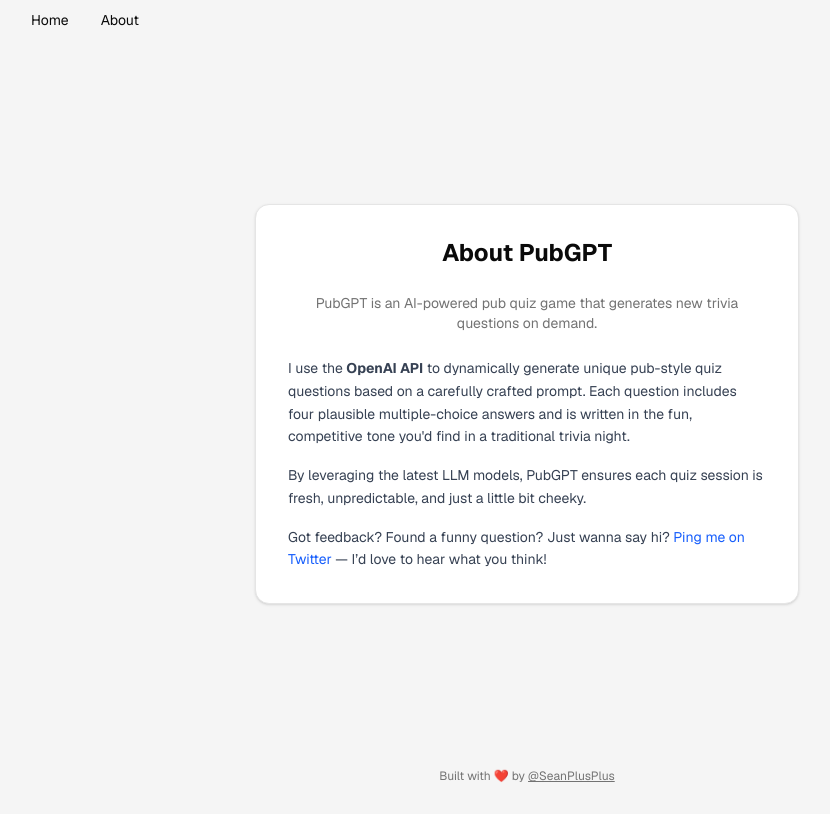
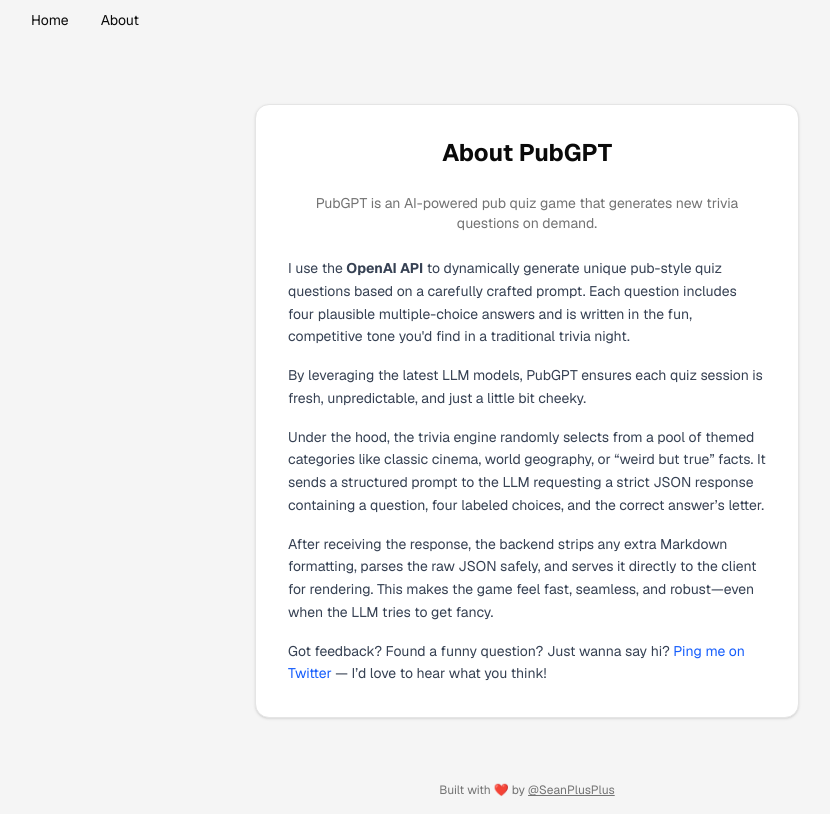
Before and after one commit to SeanPlusPlus/pubgpt, a Next.js app: page /about in a window 1280 px wide. Shown: the whole page, without its empty margins (113-943 px from the left). Built offline with nearby package versions, Linux system fonts and the light colour scheme.

Commit message:
about update

```diff
--- a/app/about/page.tsx
+++ b/app/about/page.tsx
@@ -24,6 +24,17 @@ export default function AboutPage() {
               unpredictable, and just a little bit cheeky.
             </p>
             <p>
+              Under the hood, the trivia engine randomly selects from a pool of themed categories
+              like classic cinema, world geography, or “weird but true” facts. It sends a structured
+              prompt to the LLM requesting a strict JSON response containing a question, four
+              labeled choices, and the correct answer’s letter.
+            </p>
+            <p>
+              After receiving the response, the backend strips any extra Markdown formatting, parses
+              the raw JSON safely, and serves it directly to the client for rendering. This makes
+              the game feel fast, seamless, and robust—even when the LLM tries to get fancy.
+            </p>
+            <p>
               Got feedback? Found a funny question? Just wanna say hi?{' '}
               <a
                 href="https://twitter.com/seanplusplus"
```
